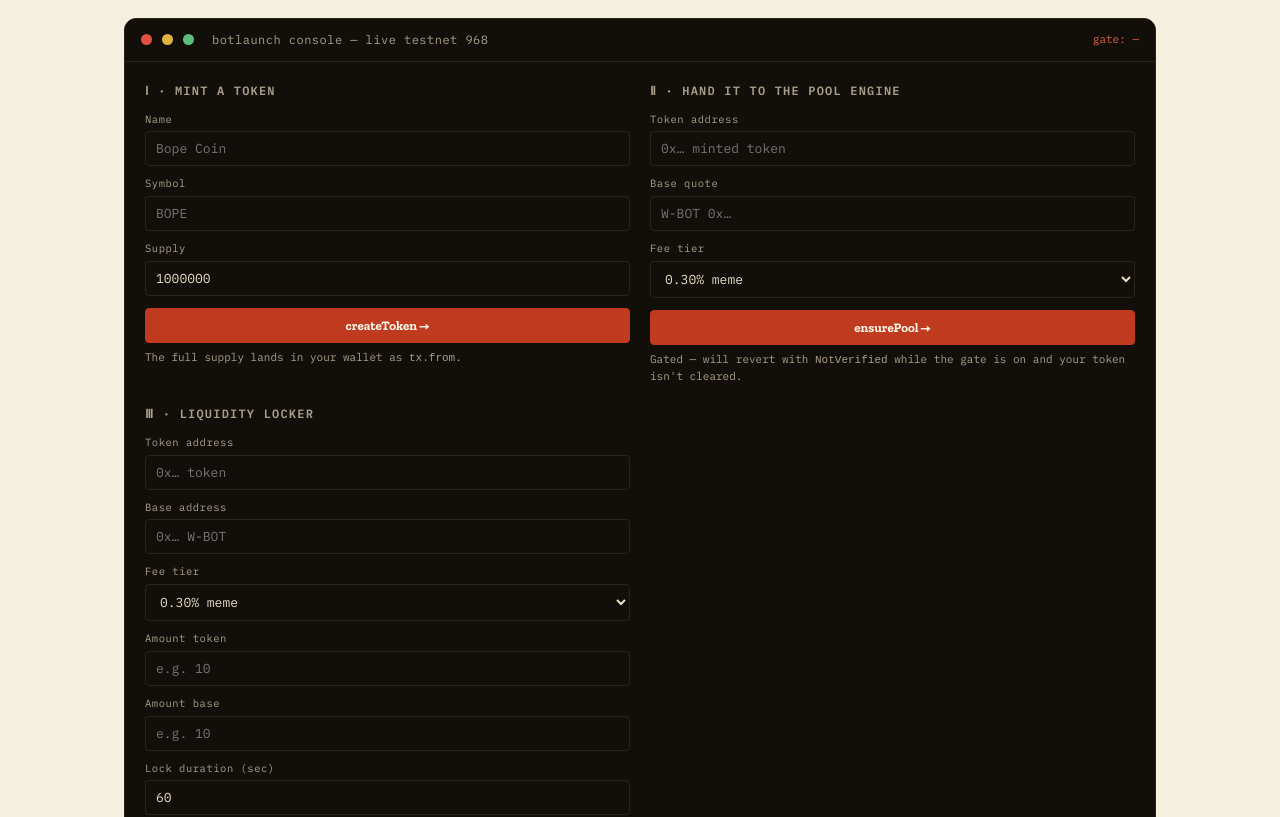
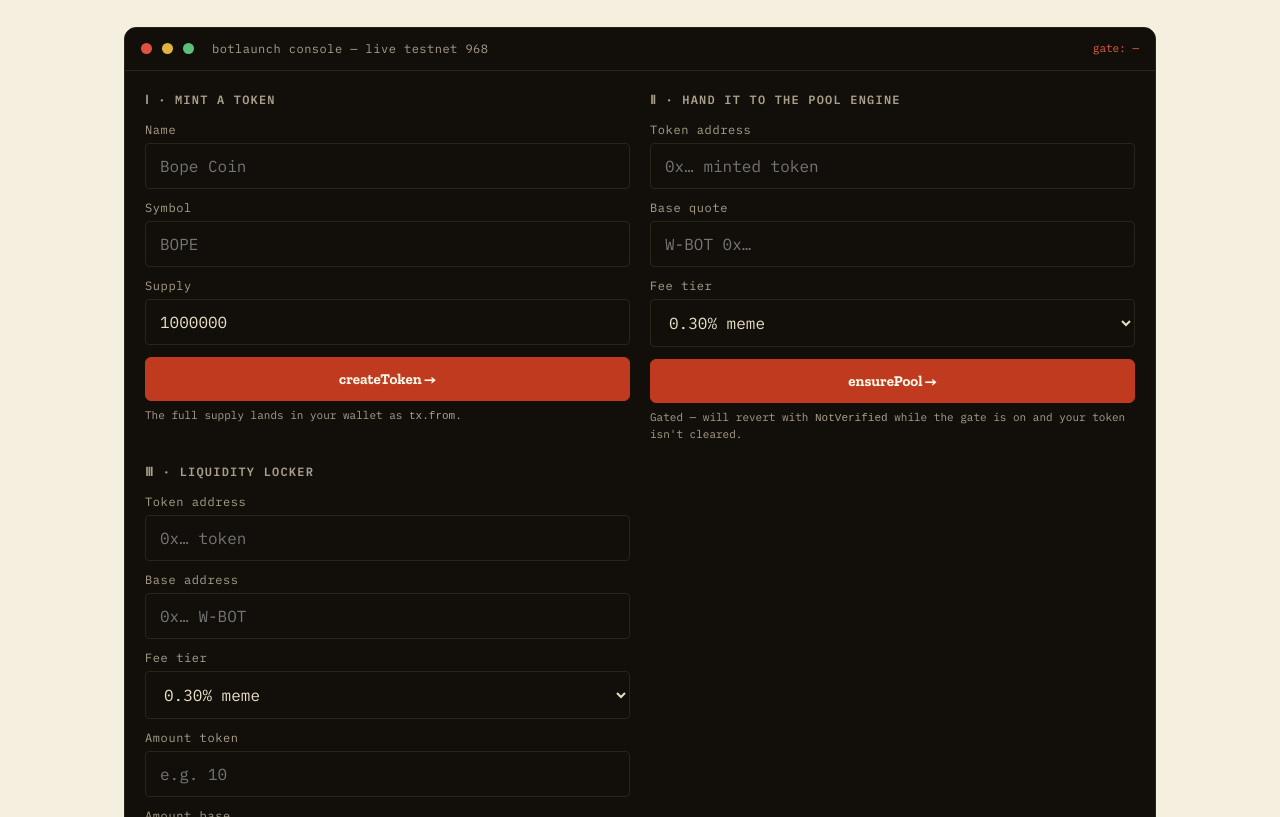
Before and after one commit to Henoch4/bot-launch, a website: page frontend/index.html in a window 1280 px wide. Shown: the part 1983-2800 px from the top of the page. Drawn offline with nearby package versions, Linux system fonts and the light colour scheme.

Commit message:
feat: improve UI responsiveness and touch targets for liquidity locker and console inputs

```diff
--- a/frontend/index.html
+++ b/frontend/index.html
@@ -59,9 +59,10 @@
   .nav-links a:hover{color:var(--ink);}
   @media(max-width:640px){.nav-links a:not(.nav-cta){display:none;}}
 button.btn{
-    font-family:'Zilla Slab',serif;font-weight:700;font-size:13px;
-    padding:9px 14px;border-radius:4px;border:1px solid var(--line);
+     font-family:'Zilla Slab',serif;font-weight:700;font-size:15px;
+     padding:12px 20px;border-radius:6px;border:1px solid var(--line);
      background:var(--panel);color:var(--ink);cursor:pointer;
+     -webkit-tap-highlight-color: transparent;
    }
   button.btn:hover{border-color:var(--muted);}
   button.btn.primary{background:var(--seal);color:#fff7e8;border-color:var(--seal);}
@@ -211,17 +212,19 @@
   @media(max-width:760px){.console-body{grid-template-columns:1fr;}}
   .cons-group h4{margin:0 0 12px;font-size:12px;letter-spacing:.1em;color:var(--muted-dim);text-transform:uppercase;}
   .cons-field{margin-bottom:10px;}
-  .cons-field label{display:block;font-size:10.5px;color:var(--muted-dim);margin-bottom:4px;letter-spacing:.05em;}
+  .cons-field label{display:block;font-size:12px;color:var(--muted-dim);margin-bottom:4px;letter-spacing:.05em;}
 .cons-field input,.cons-field select{
      width:100%;background:var(--paper);border:1px solid var(--line);border-radius:4px;color:var(--ink);
-    padding:8px 10px;font-family:'IBM Plex Mono',monospace;font-size:13px;
+     padding:12px 14px;font-family:'IBM Plex Mono',monospace;font-size:16px;
+     min-height:44px;
+     -webkit-tap-highlight-color: transparent;
    }
-  .cons-field input:focus,.cons-field select:focus{outline:none;border-color:var(--seal-deep);}
+   .cons-field input:focus,.cons-field select:focus{outline:2px solid var(--seal-deep);outline-offset:0;}
   .console .cons-group h4,.console .cons-field label,.console .cons-sub{color:var(--slab-muted);}
   .console .cons-field input,.console .cons-field select{background:var(--slab);border-color:var(--slab-line);color:var(--slab-text);}
   .console .cons-field input:focus,.console .cons-field select:focus{border-color:#d95a3f;}
   .console .mint-result{color:#6fb45f;}
-  .cons-btn{width:100%;margin-top:2px;}
+  .cons-btn{width:100%;margin-top:2px;padding:12px 20px;font-size:15px;min-height:44px;}
   .mint-result{
     margin-top:10px;font-size:11px;color:var(--green);word-break:break-all;display:none;
   }
```
Lines whose indentation alone changed are shown as unchanged.
